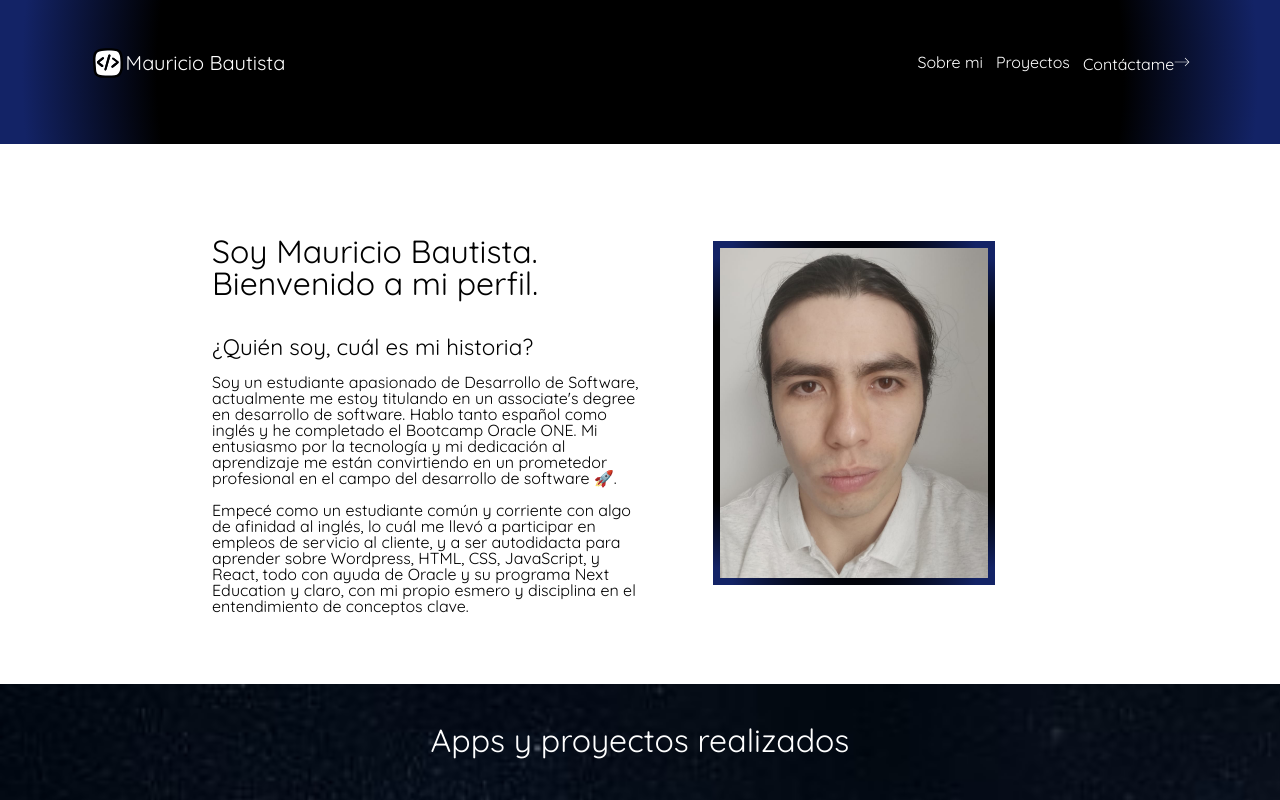
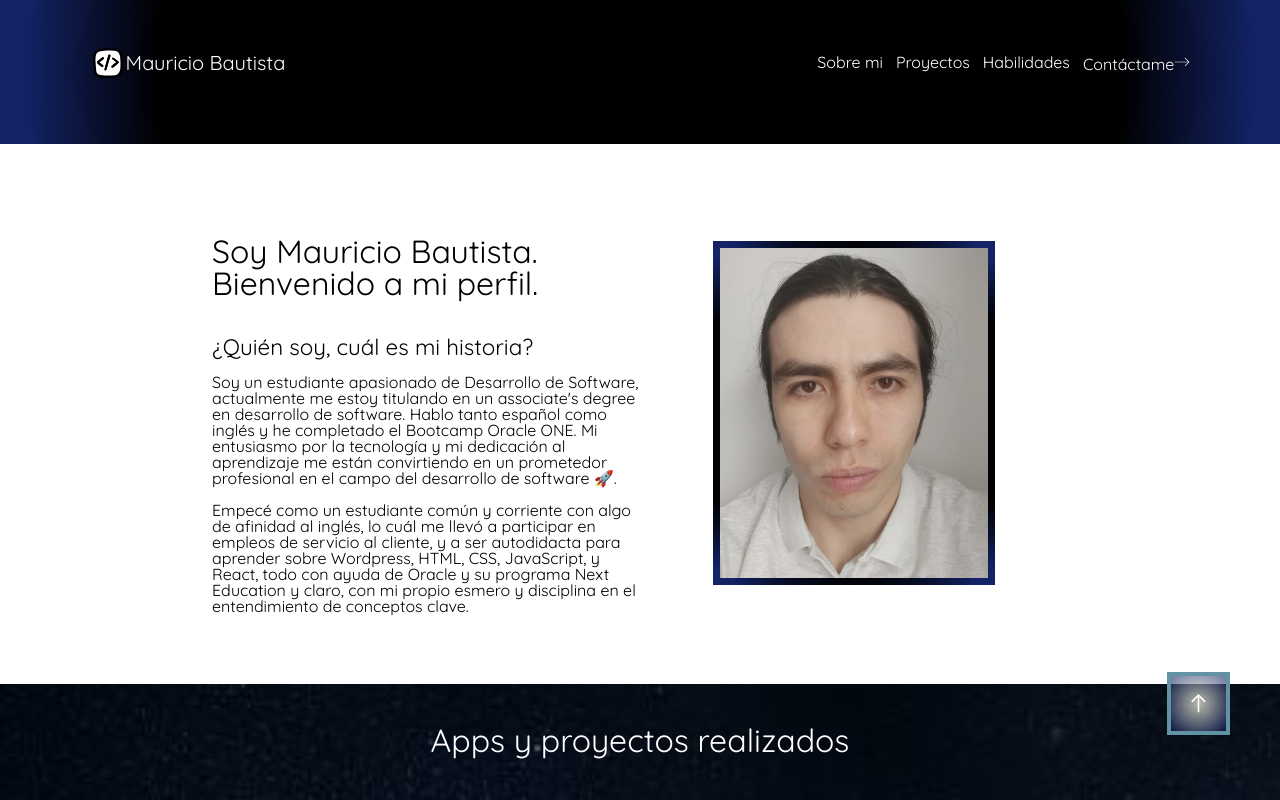
Before and after one commit to Maubautista95/Portfolio, a React (Create React App) app: page / in a window 1280 px wide. Shown: the top 800 px of the page. Built offline with nearby package versions, Linux system fonts and the light colour scheme.

Commit message:
Added functionality to the Header unordered list to take the user to different parts of the portfolio, also, added an arrow that will take the user to the beginning of the portfolio.

```diff
--- a/package.json
+++ b/package.json
@@ -11,6 +11,7 @@
     "react-dom": "^18.2.0",
     "react-multi-lang": "^2.2.0",
     "react-scripts": "5.0.1",
+    "react-scroll": "^1.9.0",
     "styled-components": "^6.1.8",
     "web-vitals": "^2.1.4"
   },
--- a/public/index.html
+++ b/public/index.html
@@ -3,7 +3,7 @@
 
 <head>
   <meta charset="utf-8" />
-  <link rel="icon" href="%PUBLIC_URL%/favicon.ico" />
+  <link rel="icon" href="../src/components/Header/HeaderLogo.svg" />
   <meta name="viewport" content="width=device-width, initial-scale=1" />
   <link rel="stylesheet" href="reset.css">
   <meta name="theme-color" content="#000000" />
--- a/src/App.js
+++ b/src/App.js
@@ -1,59 +1,51 @@
-import logo from './logo.svg';
-import './App.css';
+import React, { useRef } from 'react';
 import styled from 'styled-components';
 import Header from './components/Header/Header';
 import AboutMe from './components/AboutMe/AboutMe';
 import Skills from './components/Skills/Skills';
 import MyWork from './components/MyWork/MyWork';
 import Footer from './components/Footer/Footer';
-import data from '../src/data/data.json'
-
-
+import ArrowUp from './components/ArrowUp/ArrowUp';
+import data from '../src/data/data.json';
 
 const DivBody = styled.div`
-
-font-family: "Quicksand", sans-serif;
-
-`
-
-
+  font-family: "Quicksand", sans-serif;
+`;
 
 const ContentStyles = styled.div`
-
   margin: 25px 15vw;
 
-  h2{
+  h2 {
     font-size: 2rem;
     margin: 21px 0;
   }
-  h3{
+  h3 {
     font-size: 1.4rem;
   }
-  p{
+  p {
     font-size: 1rem;
   }
-
-
-`
+`;
 
 function App() {
 
-
+  // Información extraída de data.json
   const dataProyectos = data.proyectos;
   const dataHabilidades = data.habilidades;
 
+  return (
 
-  return (
-    <DivBody>
-    <Header></Header>
-    <ContentStyles>
+  <DivBody>
 
-      <AboutMe></AboutMe>
-      <MyWork dataProyectos = {dataProyectos} />
-      <Skills dataHabilidades = {dataHabilidades} />
-      <Footer></Footer>
+      <Header />
 
-    </ContentStyles>
+      <ContentStyles>
+      <ArrowUp />
+        <AboutMe />
+        <MyWork dataProyectos={dataProyectos}/>
+        <Skills dataHabilidades={dataHabilidades} />
+        <Footer />
+      </ContentStyles>
     </DivBody>
   );
 }
--- a/src/components/AboutMe/AboutMe.js
+++ b/src/components/AboutMe/AboutMe.js
@@ -75,7 +75,7 @@ const Picture = styled.img`
 function AboutMe() {
 
     return <>
-        <DivAbout>
+        <DivAbout id="aboutMe">
             <DivDescription>
                 <h2>Soy Mauricio Bautista. Bienvenido a mi perfil.</h2>
                 <h3>¿Quién soy, cuál es mi historia?</h3>
--- /dev/null
+++ b/src/components/ArrowUp/ArrowUp.js
@@ -0,0 +1,74 @@
+import React from "react";
+import styled from "styled-components";
+import ArrowUpIcon from "../../images/ArrowUpIcon.svg"
+import { Link } from "react-scroll";
+
+
+const StyledArrowDiv= styled.div`
+    background: radial-gradient(circle, rgba(245,245,220, 0.75) 0%, rgba(19,35,102, 0.6) 97%);
+    border: 4px solid #6293a4;
+    height: 55px;
+    width: 55px;
+    margin: 0 auto;
+    display: flex;
+    align-items: center;
+    justify-content: center;
+    position: fixed;
+    bottom: 65px;
+    right: 50px;
+    transition: 0.8s;
+
+    &:hover{
+
+        cursor: pointer;
+        border-color: white;
+
+    }
+
+    img{
+        height: 25px;
+        transition: 0.8s;
+    }
+
+    img:hover{
+
+        cursor: pointer;
+        height: 35px
+
+    }
+
+    @media (max-width: 412px){
+
+        bottom: 65px;
+        left 50px;
+    }
+
+
+`
+
+function ArrowUp (){
+
+
+return <>
+
+<Link
+                        activeClass="active"
+                        to="header"
+                        spy={true}
+                        smooth={true}
+                        duration={700}
+                    >
+
+
+<StyledArrowDiv>
+
+
+<img src={ArrowUpIcon}></img>
+
+</StyledArrowDiv>
+
+</Link>
+</>
+}
+
+export default ArrowUp
--- a/src/components/Header/Header.js
+++ b/src/components/Header/Header.js
@@ -1,71 +1,101 @@
-import React from "react";
-import styled from "styled-components";
-import logoSvg from "../Header/HeaderLogo.svg"
-import rightArrowSVG from "../../images/RightArrow.svg"
-
-
-
+import React, { useRef } from 'react';
+import styled from 'styled-components';
+import logoSvg from "../Header/HeaderLogo.svg";
+import rightArrowSVG from "../../images/RightArrow.svg";
+import { Link } from 'react-scroll';
 
 const HeaderDiv = styled.div`
-    background: radial-gradient(circle, rgba(0,0,0,1) 75%, rgba(19,35,102,1) 96%);
+  background: radial-gradient(circle, rgba(0, 0, 0, 1) 75%, rgba(19, 35, 102, 1) 96%);
   color: white;
   height: 54px;
   padding: 45px 0px;
   margin: 0;
+`;
 
-`
-
-const HeaderName =  styled.h2`
+const HeaderName = styled.h2`
   font-size: 1.25rem;
   display: flex;
   align-items: center;
-`
+`;
 
 const HeaderNav = styled.nav`
-
   display: flex;
   justify-content: space-between;
   align-items: center;
   margin: 0 7vw;
 
-
-    a{
+  a {
     text-decoration: none;
     color: white;
   }
-`
+`;
 
 const HeaderUl = styled.ul`
   list-style: none;
   display: flex;
   gap: 13px;
 
+  :hover {
+    color: lightgrey;
+  }
+
   @media (max-width: 412px) {
     flex-direction: column;
     gap: 4px;
   }
 `;
+
 const Logo = logoSvg;
 
-function Header () {
+function Header() {
 
-    return <>
 
-    <HeaderDiv>
+
+
+    return (
+        <HeaderDiv id="header">
             <HeaderNav>
                 <HeaderName>
                     <img src={logoSvg} alt="Logo" style={{ width: '36px' }} /> Mauricio Bautista
                 </HeaderName>
                 <HeaderUl>
                     <li><a href="#">Sobre mi</a></li>
-                <li><a href="#">Proyectos</a></li>
-                <li><a href="#">Contáctame<img src={rightArrowSVG} alt="Logo" style={{ width: '16px' }} /></a></li>
+                    <li>
+                        <Link
+                        activeClass="active"
+                        to="MyWork"
+                        spy={true}
+                        smooth={true}
+                        offset={50}
+                        duration={500}
+                    >
+                        Proyectos
+                    </Link>
+                    </li>
+                    <li>
+                        <Link
+                        activeClass="active"
+                        to="skills"
+                        spy={true}
+                        smooth={true}
+                        offset={50}
+                        duration={500}
+                    >
+                        Habilidades
+                    </Link>
+                    </li>
+                    <li><Link
+                        activeClass="active"
+                        to="skills"
+                        spy={true}
+                        smooth={true}
+                        offset={50}
+                        duration={500}>Contáctame<img src={rightArrowSVG} alt="Logo" style={{ width: '16px' }} /></Link></li>
                 </HeaderUl>
             </HeaderNav>
+
         </HeaderDiv>
-
-    </>
-
+    );
 }
 
 export default Header;
--- a/src/components/MyWork/MyWork.js
+++ b/src/components/MyWork/MyWork.js
@@ -1,8 +1,7 @@
-import React from "react";
+import React, { useRef } from "react";
 import styled from "styled-components";
-import imageSpace from "../../images/OutterSpace.jpg"
+import imageSpace from "../../images/OutterSpace.jpg";
 import WorkCard from "../WorkCard/WorkCard";
-
 
 const DivBackGround = styled.div`
   background-image: url(${imageSpace});
@@ -13,17 +12,14 @@ const DivBackGround = styled.div`
   padding: 0 15vw 70px 15vw;
   text-align: center;
 
-
-    h2{
+  h2 {
     padding: 40px 0 0 0;
   }
 
-    p{
+  p {
     padding: 40px 0;
   }
-
-
-`
+`;
 
 const DivWorks = styled.div`
   display: grid;
@@ -33,46 +29,35 @@ const DivWorks = styled.div`
   justify-items: center;
   align-items: center;
 
-    div{
+  div {
     height: 200px;
     width: 33vw;
-
   }
 
-    @media (max-width: 810px){
-
+  @media (max-width: 810px) {
     grid-template-columns: 3fr;
     margin: 0 auto;
 
-        div{
-
+    div {
       width: 60vw;
     }
+  }
+`;
 
-    }
-`
-
-function MyWork ({dataProyectos}){
-
-
-
-    return <>
-
-
-    <DivBackGround>
-
-    <h2> Apps y proyectos realizados</h2>
+function MyWork({ dataProyectos, myWorkRef }) {
+  return (
+    <>
+      <DivBackGround ref={myWorkRef} id="MyWork">
+        <h2>Apps y proyectos realizados</h2>
         <p>Un compendio de los trabajos que con el tiempo he realizado</p>
-
         <DivWorks>
-          {dataProyectos.map(proyecto => (
-            <WorkCard key={proyecto.nombre} data={proyecto} /> // Pass data as prop
+          {dataProyectos.map((proyecto) => (
+            <WorkCard key={proyecto.nombre} data={proyecto} />
           ))}
         </DivWorks>
       </DivBackGround>
     </>
-
-
+  );
 }
 
 export default MyWork;
--- a/src/components/Skills/Skills.js
+++ b/src/components/Skills/Skills.js
@@ -30,14 +30,14 @@ const DivSkills = styled.div`
 function Skills ({dataHabilidades}){
 
 
-console.log(dataHabilidades)
+
 
 
 return <>
 
     <h2 style={{ textAlign: "center", padding: "1.5rem 0"}}>Mis habilidades</h2>
 
-    <DivSkills>
+    <DivSkills id="skills">
 
     {dataHabilidades.map(habilidad => (
           <div key={habilidad.nombre}> {habilidad.nombre} </div>
```
Also changed, not shown: src/images/ArrowUpIcon.svg (added), 1 other file (tests, documents, lock files or other folders). Lines whose indentation alone changed are shown as unchanged.
